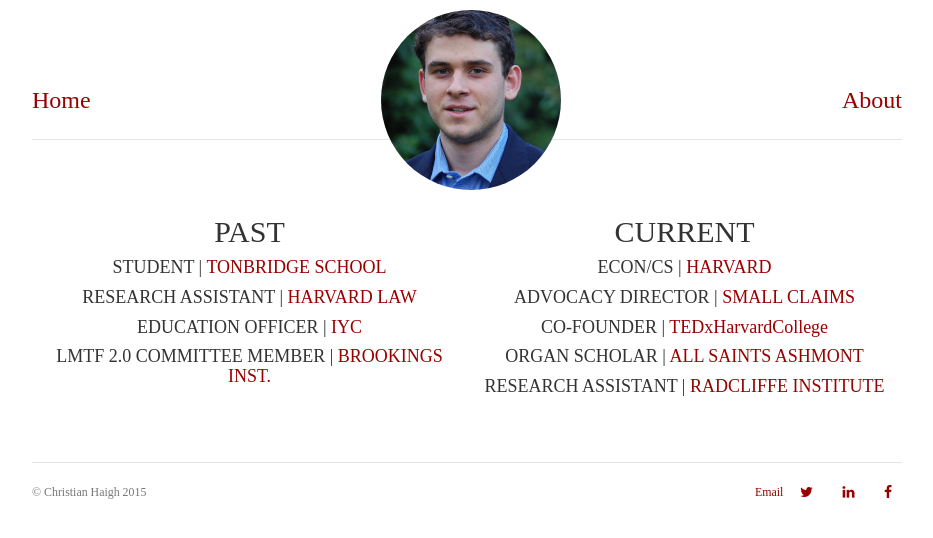
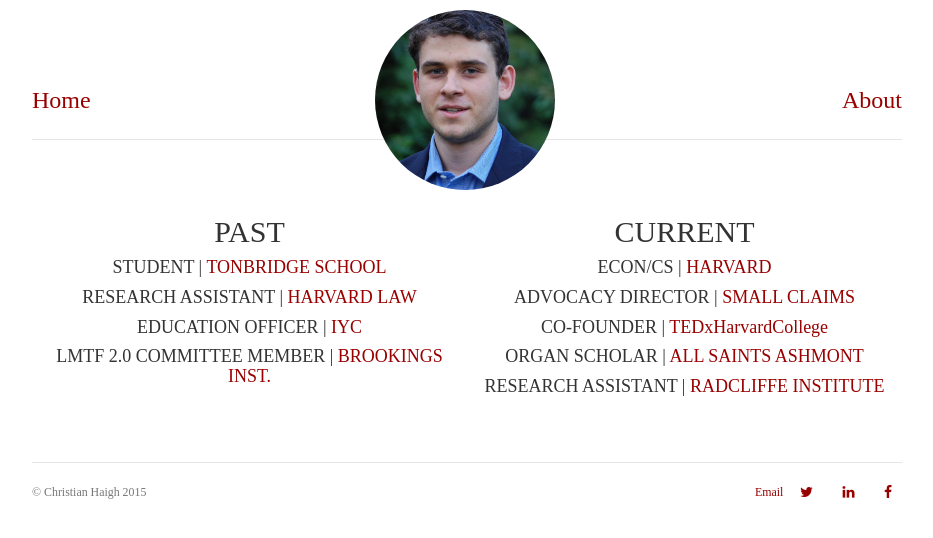
Before and after one commit to christianhaigh/christianhaigh.github.io, a Jekyll site: the page built from index.html, in a window 1280 px wide. Shown: the top 538 px of the page, without its empty margins (175-1108 px from the left). Built offline with Jekyll 4.4.1, drawn with Linux system fonts in a browser that asks for light colours.

Commit message:
Update main.css

```diff
--- a/css/main.css
+++ b/css/main.css
@@ -49,8 +49,9 @@
 }
 .img-circle {
     position: absolute;
-    right: 42.5%;
+    right: 50%;
     top: 10px;
+    margin-right: -90px;
 }
 
 @ media{
@@ -66,12 +67,3 @@
     padding-bottom: 15px;
 }
 }
-.img-container {
-    position: absolute;
-        width: 100px; /*the image width*/
-        height: 100px; /*the image height*/
-        left: 50%;
-        top: 50%;
-        margin-left: -50px; /*half the image width*/
-        margin-top: -50px; /*half the image height*/
-}
```
